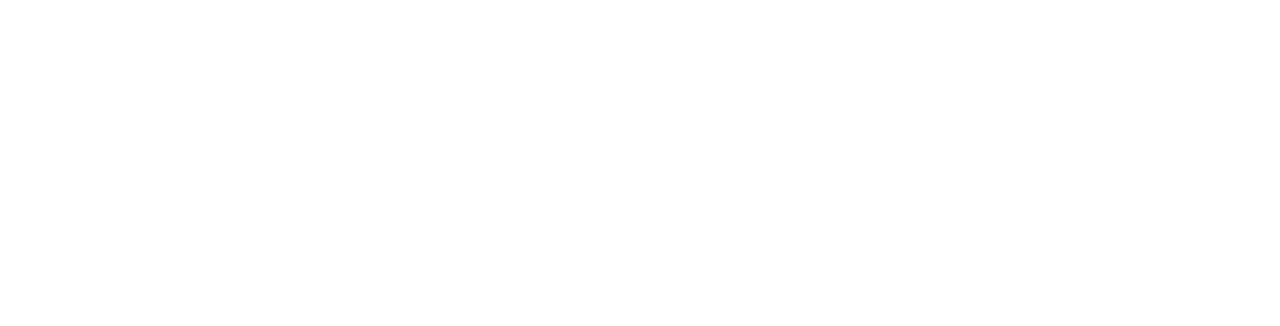
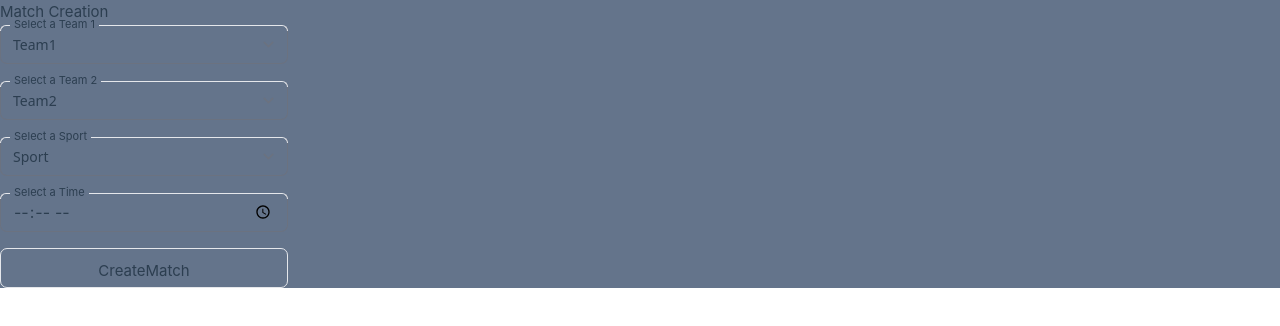
Before and after one commit to Baptiste-Madelaine/ProjetVueJS, a Vue app: page /CreateMatch in a window 1280 px wide. Before the commit this address had no page. Shown: the top 326 px of the page. Built offline with nearby package versions, Linux system fonts and the light colour scheme.

Commit message:
initial commit

```diff
--- /dev/null
+++ b/src/components/MatchComponent.vue
@@ -0,0 +1,34 @@
+
+<template>
+    <div class="flex flex-col h-full w-full rounded-[7px] border border-blue-gray-200 border-t-transparent bg-transparent px-3 py-2.5 items-center">
+        <div>
+        <slot  name ="Time">
+            00h00
+        </slot>
+        -
+        <slot name="Sport">
+            quidditch
+        </slot>
+        </div>
+        <div>
+        <slot name="Team1">
+            Equipe1
+        </slot>
+        -
+        <slot name="Team2">
+            Equipe2
+        </slot>
+        </div>
+        <div>
+        <slot name="Score1">
+            10
+        </slot>
+        -
+        <slot name="Score2">
+            10
+        </slot>
+        </div>
+
+    </div>
+
+</template>
--- a/src/router/index.js
+++ b/src/router/index.js
@@ -1,6 +1,8 @@
 import { createRouter, createWebHistory } from 'vue-router'
 import HomeView from '../views/HomeView.vue'
 import RankingsView from '../views/RankingsView.vue';
+import CreateMatchView from '../views/CreateMatchView.vue'
+import HomeMatchView from '../views/MatchView.vue'
 
 const router = createRouter({
   history: createWebHistory(import.meta.env.BASE_URL),
@@ -22,6 +24,16 @@
       path: '/rankings',
       name: 'rankings',
       component: RankingsView
+    },
+    {
+      path: '/CreateMatch',
+      name: 'CreateMatch',
+      component: CreateMatchView
+    },
+    {
+      path: '/Match',
+      name: 'Match',
+      component: HomeMatchView
     }
   ]
 })
--- /dev/null
+++ b/src/views/CreateMatchView.vue
@@ -0,0 +1,58 @@
+<script setup>
+//import TheWelcome from '../components/TheWelcome.vue'
+</script>
+
+<template>
+  <main class="bg-slate-500">
+    <h1>
+      Match Creation
+    </h1>
+      <div class = "flex flex-col space-y-4 ">
+          <div class="relative h-10 w-72 min-w-[200px]">
+            <select name="Team1" class="peer h-full w-full rounded-[7px] border border-blue-gray-200 border-t-transparent bg-transparent px-3 py-2.5 font-sans text-sm font-normal text-blue-gray-700 outline outline-0 transition-all placeholder-shown:border placeholder-shown:border-blue-gray-200 placeholder-shown:border-t-blue-gray-200 empty:!bg-gray-900 focus:border-2 focus:border-gray-900 focus:border-t-transparent focus:outline-0 disabled:border-0 disabled:bg-blue-gray-50" >
+              <option value="">Team1</option>
+              <option value="1">equipe1</option>
+              <option value="2">equipe 2</option>
+            </select>
+            <label
+              class="before:content[' '] after:content[' '] pointer-events-none absolute left-0 -top-1.5 flex h-full w-full select-none text-[11px] font-normal leading-tight text-blue-gray-400 transition-all before:pointer-events-none before:mt-[6.5px] before:mr-1 before:box-border before:block before:h-1.5 before:w-2.5 before:rounded-tl-md before:border-t before:border-l before:border-blue-gray-200 before:transition-all after:pointer-events-none after:mt-[6.5px] after:ml-1 after:box-border after:block after:h-1.5 after:w-2.5 after:flex-grow after:rounded-tr-md after:border-t after:border-r after:border-blue-gray-200 after:transition-all peer-placeholder-shown:text-sm peer-placeholder-shown:leading-[3.75] peer-placeholder-shown:text-blue-gray-500 peer-placeholder-shown:before:border-transparent peer-placeholder-shown:after:border-transparent peer-focus:text-[11px] peer-focus:leading-tight peer-focus:text-gray-900 peer-focus:before:border-t-2 peer-focus:before:border-l-2 peer-focus:before:border-gray-900 peer-focus:after:border-t-2 peer-focus:after:border-r-2 peer-focus:after:border-gray-900 peer-disabled:text-transparent peer-disabled:before:border-transparent peer-disabled:after:border-transparent peer-disabled:peer-placeholder-shown:text-blue-gray-500">
+              Select a Team 1
+            </label>
+          </div>
+          <div class="relative h-10 w-72 min-w-[200px]">
+            <select name="Team1" class="peer h-full w-full rounded-[7px] border border-blue-gray-200 border-t-transparent bg-transparent px-3 py-2.5 font-sans text-sm font-normal text-blue-gray-700 outline outline-0 transition-all placeholder-shown:border placeholder-shown:border-blue-gray-200 placeholder-shown:border-t-blue-gray-200 empty:!bg-gray-900 focus:border-2 focus:border-gray-900 focus:border-t-transparent focus:outline-0 disabled:border-0 disabled:bg-blue-gray-50" >
+              <option value="">Team2</option>
+              <option value="1">equipe1</option>
+              <option value="2">equipe 2</option>
+            </select>
+            <label
+              class="before:content[' '] after:content[' '] pointer-events-none absolute left-0 -top-1.5 flex h-full w-full select-none text-[11px] font-normal leading-tight text-blue-gray-400 transition-all before:pointer-events-none before:mt-[6.5px] before:mr-1 before:box-border before:block before:h-1.5 before:w-2.5 before:rounded-tl-md before:border-t before:border-l before:border-blue-gray-200 before:transition-all after:pointer-events-none after:mt-[6.5px] after:ml-1 after:box-border after:block after:h-1.5 after:w-2.5 after:flex-grow after:rounded-tr-md after:border-t after:border-r after:border-blue-gray-200 after:transition-all peer-placeholder-shown:text-sm peer-placeholder-shown:leading-[3.75] peer-placeholder-shown:text-blue-gray-500 peer-placeholder-shown:before:border-transparent peer-placeholder-shown:after:border-transparent peer-focus:text-[11px] peer-focus:leading-tight peer-focus:text-gray-900 peer-focus:before:border-t-2 peer-focus:before:border-l-2 peer-focus:before:border-gray-900 peer-focus:after:border-t-2 peer-focus:after:border-r-2 peer-focus:after:border-gray-900 peer-disabled:text-transparent peer-disabled:before:border-transparent peer-disabled:after:border-transparent peer-disabled:peer-placeholder-shown:text-blue-gray-500">
+              Select a Team 2
+            </label>
+          </div>
+          <div class="relative h-10 w-72 min-w-[200px]">
+            <select name="Team1" class="peer h-full w-full rounded-[7px] border border-blue-gray-200 border-t-transparent bg-transparent px-3 py-2.5 font-sans text-sm font-normal text-blue-gray-700 outline outline-0 transition-all placeholder-shown:border placeholder-shown:border-blue-gray-200 placeholder-shown:border-t-blue-gray-200 empty:!bg-gray-900 focus:border-2 focus:border-gray-900 focus:border-t-transparent focus:outline-0 disabled:border-0 disabled:bg-blue-gray-50" >
+              <option value="">Sport</option>
+              <option value="1">Rugby</option>
+              <option value="2">footix</option>
+            </select>
+            <label
+              class="before:content[' '] after:content[' '] pointer-events-none absolute left-0 -top-1.5 flex h-full w-full select-none text-[11px] font-normal leading-tight text-blue-gray-400 transition-all before:pointer-events-none before:mt-[6.5px] before:mr-1 before:box-border before:block before:h-1.5 before:w-2.5 before:rounded-tl-md before:border-t before:border-l before:border-blue-gray-200 before:transition-all after:pointer-events-none after:mt-[6.5px] after:ml-1 after:box-border after:block after:h-1.5 after:w-2.5 after:flex-grow after:rounded-tr-md after:border-t after:border-r after:border-blue-gray-200 after:transition-all peer-placeholder-shown:text-sm peer-placeholder-shown:leading-[3.75] peer-placeholder-shown:text-blue-gray-500 peer-placeholder-shown:before:border-transparent peer-placeholder-shown:after:border-transparent peer-focus:text-[11px] peer-focus:leading-tight peer-focus:text-gray-900 peer-focus:before:border-t-2 peer-focus:before:border-l-2 peer-focus:before:border-gray-900 peer-focus:after:border-t-2 peer-focus:after:border-r-2 peer-focus:after:border-gray-900 peer-disabled:text-transparent peer-disabled:before:border-transparent peer-disabled:after:border-transparent peer-disabled:peer-placeholder-shown:text-blue-gray-500">
+              Select a Sport
+            </label>
+
+          </div>
+          <div class="relative h-10 w-72 min-w-[200px]">
+            <input class="peer h-full w-full rounded-[7px] border border-blue-gray-200 border-t-transparent bg-transparent px-3 py-2.5 " type="time" id="appt" name="appt" min="08:00" max="22:00"  required />
+            <label
+                class="before:content[' '] after:content[' '] pointer-events-none absolute left-0 -top-1.5 flex h-full w-full select-none text-[11px] font-normal leading-tight text-blue-gray-400 transition-all before:pointer-events-none before:mt-[6.5px] before:mr-1 before:box-border before:block before:h-1.5 before:w-2.5 before:rounded-tl-md before:border-t before:border-l before:border-blue-gray-200 before:transition-all after:pointer-events-none after:mt-[6.5px] after:ml-1 after:box-border after:block after:h-1.5 after:w-2.5 after:flex-grow after:rounded-tr-md after:border-t after:border-r after:border-blue-gray-200 after:transition-all peer-placeholder-shown:text-sm peer-placeholder-shown:leading-[3.75] peer-placeholder-shown:text-blue-gray-500 peer-placeholder-shown:before:border-transparent peer-placeholder-shown:after:border-transparent peer-focus:text-[11px] peer-focus:leading-tight peer-focus:text-gray-900 peer-focus:before:border-t-2 peer-focus:before:border-l-2 peer-focus:before:border-gray-900 peer-focus:after:border-t-2 peer-focus:after:border-r-2 peer-focus:after:border-gray-900 peer-disabled:text-transparent peer-disabled:before:border-transparent peer-disabled:after:border-transparent peer-disabled:peer-placeholder-shown:text-blue-gray-500">
+                Select a Time
+              </label>
+          </div>
+        <button class="relative h-10 w-72 min-w-[200px]  rounded-[7px] border border-blue-gray-200 bg-transparent px-3 py-2.5">
+          CreateMatch
+        </button>
+
+    </div>
+  </main>
+</template>
```
